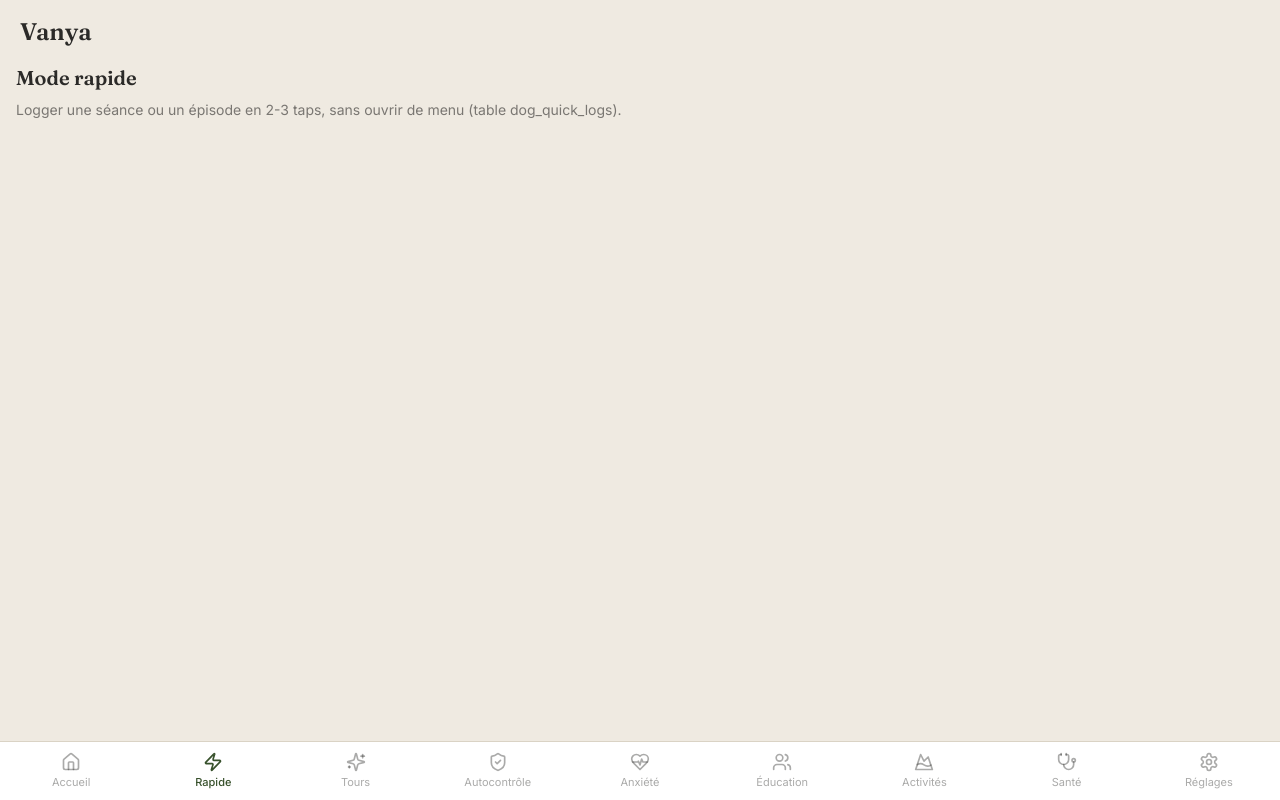
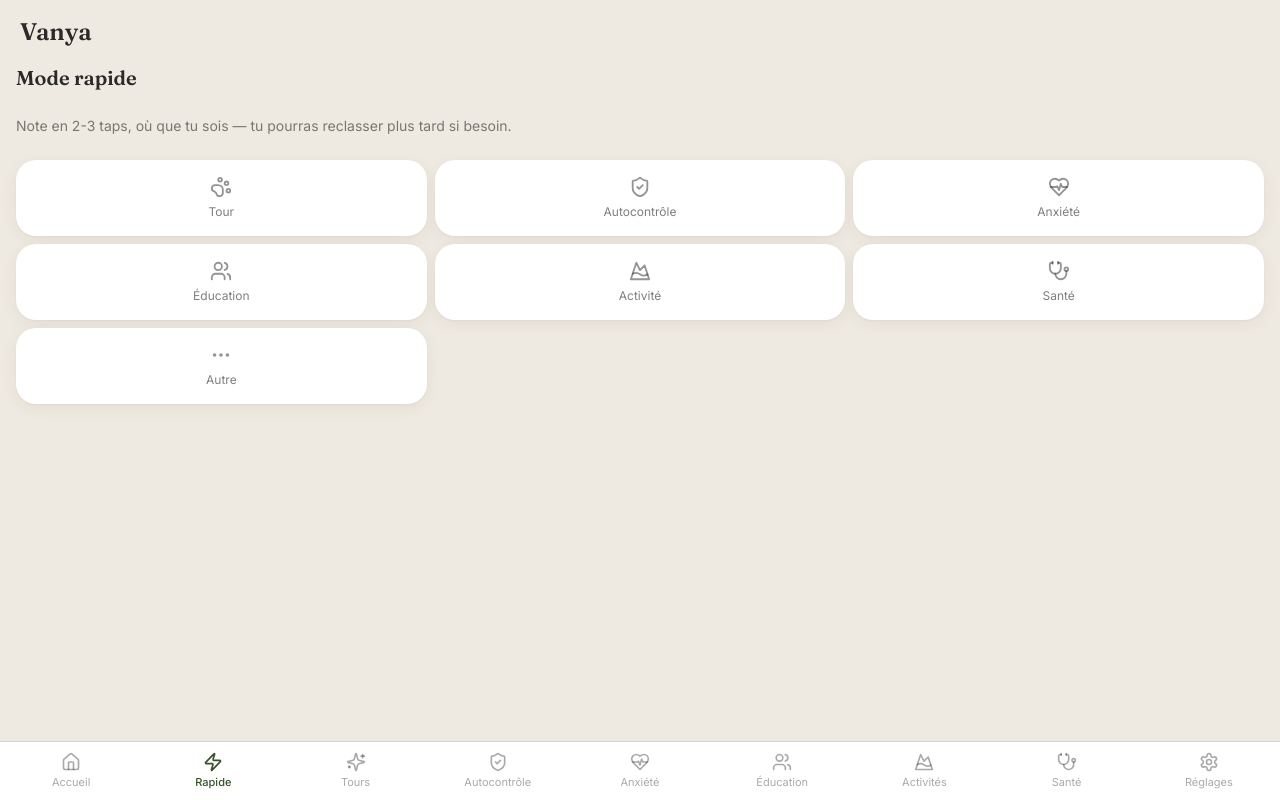
Before and after one commit to Rebbe33/dog-app, a React (Vite) app: page /rapide in a window 1280 px wide. Built offline with nearby package versions, Linux system fonts and the light colour scheme; no server answers.

Commit message:
Refactor ModeRapide component with improved UI

```diff
--- a/src/pages/ModeRapide.tsx
+++ b/src/pages/ModeRapide.tsx
@@ -1,10 +1,86 @@
+import { useState } from 'react'
+import { Check, PawPrint, ShieldCheck, HeartPulse, Users, MountainSnow, Stethoscope, MoreHorizontal } from 'lucide-react'
+import { supabase, TABLES } from '../lib/supabase'
+
+const CATEGORIES = [
+  { value: 'tour', label: 'Tour', icon: PawPrint },
+  { value: 'autocontrole', label: 'Autocontrôle', icon: ShieldCheck },
+  { value: 'anxiete', label: 'Anxiété', icon: HeartPulse },
+  { value: 'education', label: 'Éducation', icon: Users },
+  { value: 'activite', label: 'Activité', icon: MountainSnow },
+  { value: 'sante', label: 'Santé', icon: Stethoscope },
+  { value: 'autre', label: 'Autre', icon: MoreHorizontal },
+]
+
 export default function ModeRapide() {
+  const [selected, setSelected] = useState<string | null>(null)
+  const [texte, setTexte] = useState('')
+  const [saving, setSaving] = useState(false)
+  const [confirmation, setConfirmation] = useState(false)
+
+  async function handleSubmit(e: React.FormEvent) {
+    e.preventDefault()
+    if (!selected) return
+    setSaving(true)
+    await supabase.from(TABLES.quickLogs).insert({
+      date: new Date().toISOString(),
+      type_rapide: selected,
+      texte_libre: texte || null,
+    })
+    setSaving(false)
+    setTexte('')
+    setSelected(null)
+    setConfirmation(true)
+    setTimeout(() => setConfirmation(false), 2000)
+  }
+
   return (
-    <div>
-      <h2 className="font-display text-xl font-semibold text-ink mb-2">Mode rapide</h2>
-      <p className="text-ink/60 text-sm">
-        Logger une séance ou un épisode en 2-3 taps, sans ouvrir de menu (table dog_quick_logs).
+    <div className="space-y-6">
+      <h2 className="font-display text-xl font-semibold text-ink">Mode rapide</h2>
+      <p className="text-sm text-ink/60">
+        Note en 2-3 taps, où que tu sois — tu pourras reclasser plus tard si besoin.
       </p>
+
+      {confirmation && (
+        <p className="text-sm text-moss-dark bg-moss-light border border-moss rounded-xl px-3 py-2 flex items-center gap-2">
+          <Check size={16} /> Enregistré !
+        </p>
+      )}
+
+      <div className="grid grid-cols-3 gap-2">
+        {CATEGORIES.map((c) => {
+          const Icon = c.icon
+          const active = selected === c.value
+          return (
+            <button
+              key={c.value}
+              onClick={() => setSelected(c.value)}
+              className={`card !py-4 flex flex-col items-center gap-1.5 text-xs ${
+                active ? 'ring-2 ring-moss' : ''
+              }`}
+            >
+              <Icon size={22} className={active ? 'text-moss-dark' : 'text-ink/50'} />
+              <span className={active ? 'text-moss-dark font-medium' : 'text-ink/60'}>{c.label}</span>
+            </button>
+          )
+        })}
+      </div>
+
+      {selected && (
+        <form onSubmit={handleSubmit} className="card space-y-3">
+          <textarea
+            value={texte}
+            onChange={(e) => setTexte(e.target.value)}
+            rows={2}
+            autoFocus
+            placeholder="Note rapide (optionnel)..."
+            className="w-full border border-line rounded-xl px-3 py-2 bg-white text-sm"
+          />
+          <button type="submit" disabled={saving} className="btn-primary w-full py-2 text-sm">
+            {saving ? 'Enregistrement...' : 'Enregistrer'}
+          </button>
+        </form>
+      )}
     </div>
   )
 }
```
